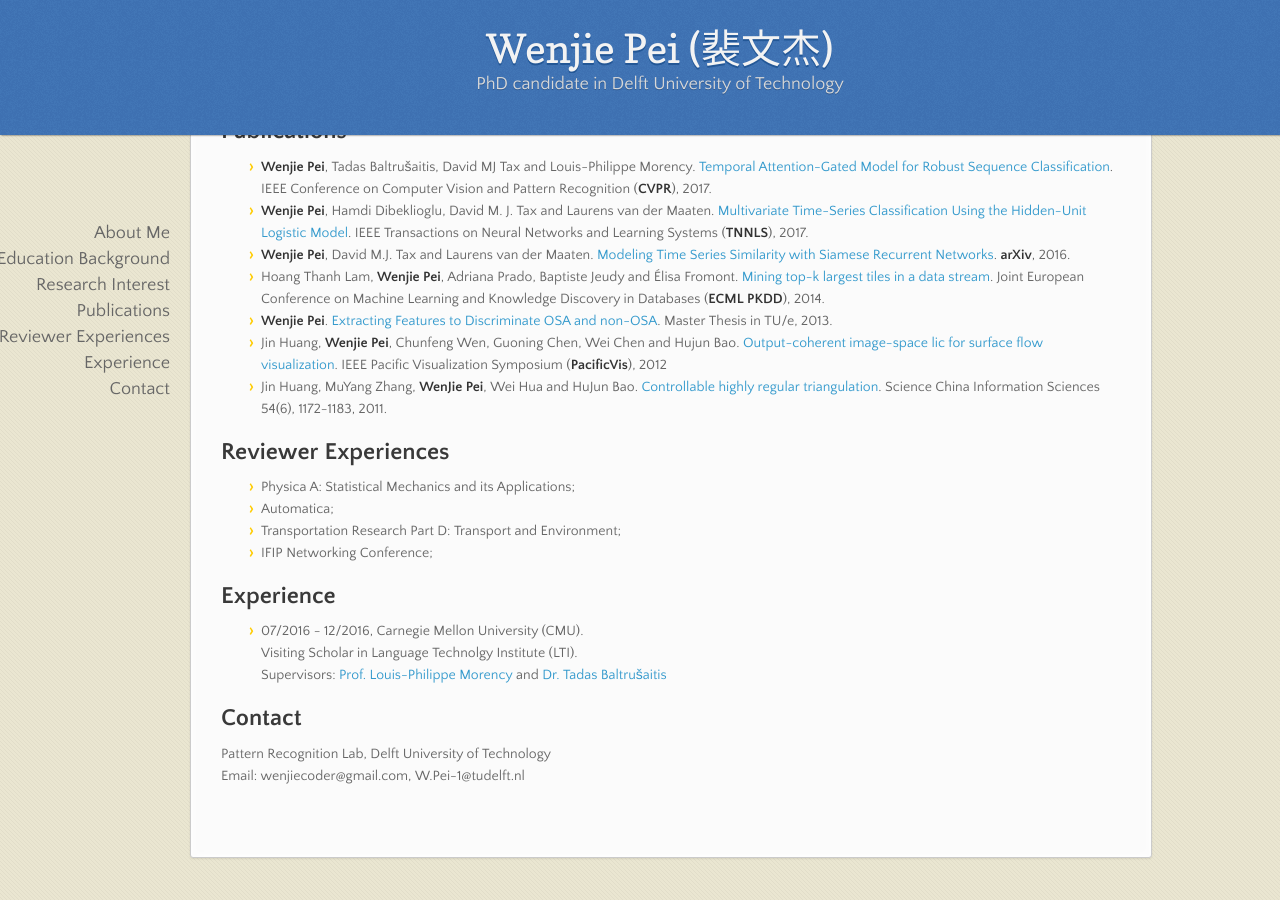
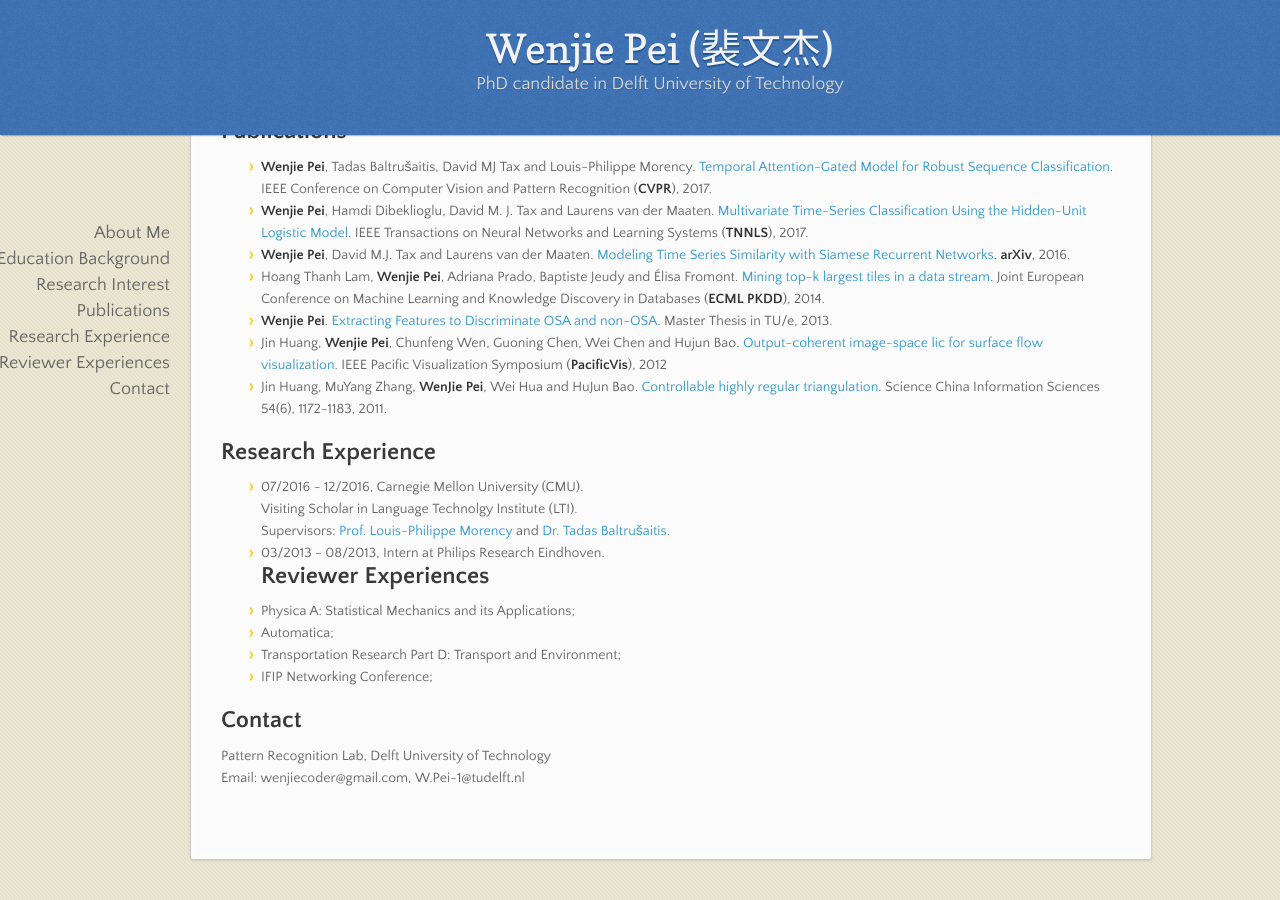
Before and after one commit to wenjiepei/wenjiepei.github.com, a Jekyll site: the page built from index.md, in a window 1280 px wide and 900 px high, scrolled down 681 px. Built offline with Jekyll 4.4.1, drawn with Linux system fonts in a browser that asks for light colours; nearby versions of some CDN libraries; our own code applies the rules of GitHub Pages for plain Markdown files.

Commit message:
Update index.md

```diff
--- a/index.md
+++ b/index.md
@@ -34,16 +34,18 @@ Wenjie Pei is currently a PhD student at Pattern Recognition and Computer Vision
 - Jin Huang, __Wenjie Pei__, Chunfeng Wen, Guoning Chen, Wei Chen and Hujun Bao. [Output-coherent image-space lic for surface flow visualization](https://pdfs.semanticscholar.org/9c0a/d0b7cfa4cbd6d3341e5f8fcc2bfe991b6393.pdf). IEEE Pacific Visualization Symposium (__PacificVis__), 2012
 - Jin Huang, MuYang Zhang, __WenJie Pei__, Wei Hua and HuJun Bao. [Controllable highly regular triangulation](http://ieeexplore.ieee.org/abstract/document/7325231/). Science China Information Sciences 54(6), 1172-1183, 2011.
 
+
+## Research Experience
+- 07/2016 - 12/2016, Carnegie Mellon University (CMU).
+  Visiting Scholar in Language Technolgy Institute (LTI).
+  Supervisors: [Prof. Louis-Philippe Morency](https://www.cs.cmu.edu/~morency/) and [Dr. Tadas Baltrušaitis](https://www.cl.cam.ac.uk/~tb346/).
+- 03/2013 - 08/2013, Intern at Philips Research Eindhoven.
 ## Reviewer Experiences
 - Physica A: Statistical Mechanics and its Applications;
 - Automatica;
 - Transportation Research Part D: Transport and Environment;
 - IFIP Networking Conference;
 
-## Experience
-- 07/2016 - 12/2016, Carnegie Mellon University (CMU).
-  Visiting Scholar in Language Technolgy Institute (LTI).
-  Supervisors: [Prof. Louis-Philippe Morency](https://www.cs.cmu.edu/~morency/) and [Dr. Tadas Baltrušaitis](https://www.cl.cam.ac.uk/~tb346/)
 
 ## Contact
 Pattern Recognition Lab, Delft University of Technology
```
